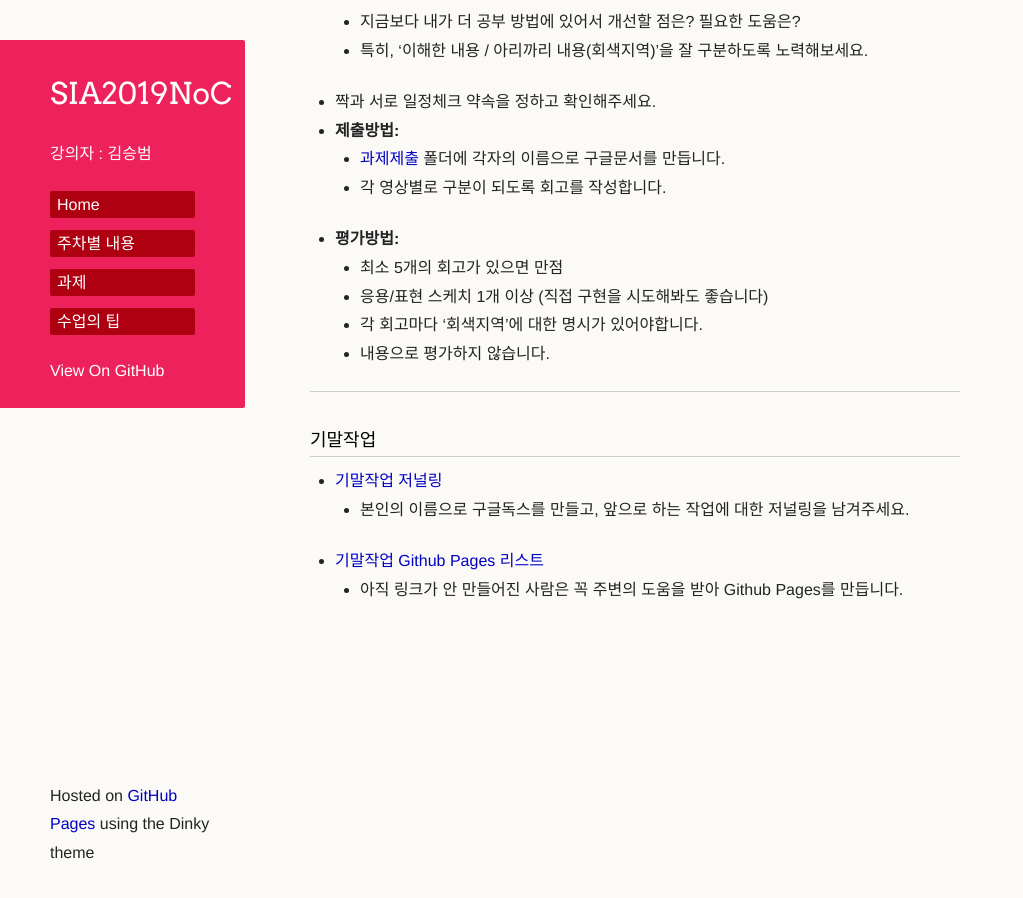
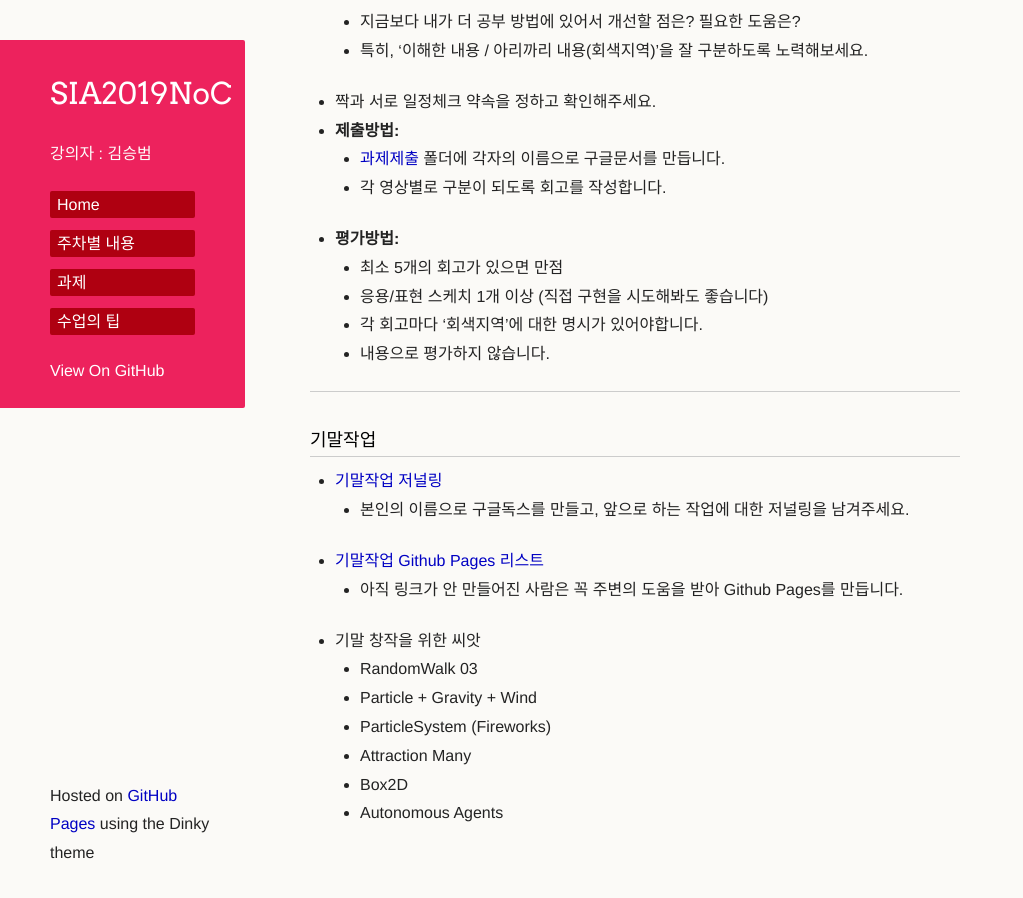
Before and after one commit to picxenk/SIA2019NoC, a Jekyll site: the page built from homework.md, in a window 1280 px wide and 900 px high, scrolled down 5556 px. Shown: the whole window, without its empty margins (0-1023 px from the left). Built offline with Jekyll 4.4.1, drawn with Linux system fonts in a browser that asks for light colours; our own code applies the rules of GitHub Pages for plain Markdown files; a script that is not in the unit is left out; the repository's description, which GitHub fills in, is left out.

Commit message:
Update homework.md

```diff
--- a/homework.md
+++ b/homework.md
@@ -178,3 +178,12 @@
    * 본인의 이름으로 구글독스를 만들고, 앞으로 하는 작업에 대한 저널링을 남겨주세요.
  * [기말작업 Github Pages 리스트](https://docs.google.com/spreadsheets/d/1DIQsy6G3GlN5a5Ihs9sQ9Eq-9rLavGyKCFArq8a3zq0/edit#gid=0)
    * 아직 링크가 안 만들어진 사람은 꼭 주변의 도움을 받아 Github Pages를 만듭니다.
+
+
+ * 기말 창작을 위한 씨앗
+   * RandomWalk 03
+   * Particle + Gravity + Wind
+   * ParticleSystem (Fireworks)
+   * Attraction Many
+   * Box2D
+   * Autonomous Agents
```
